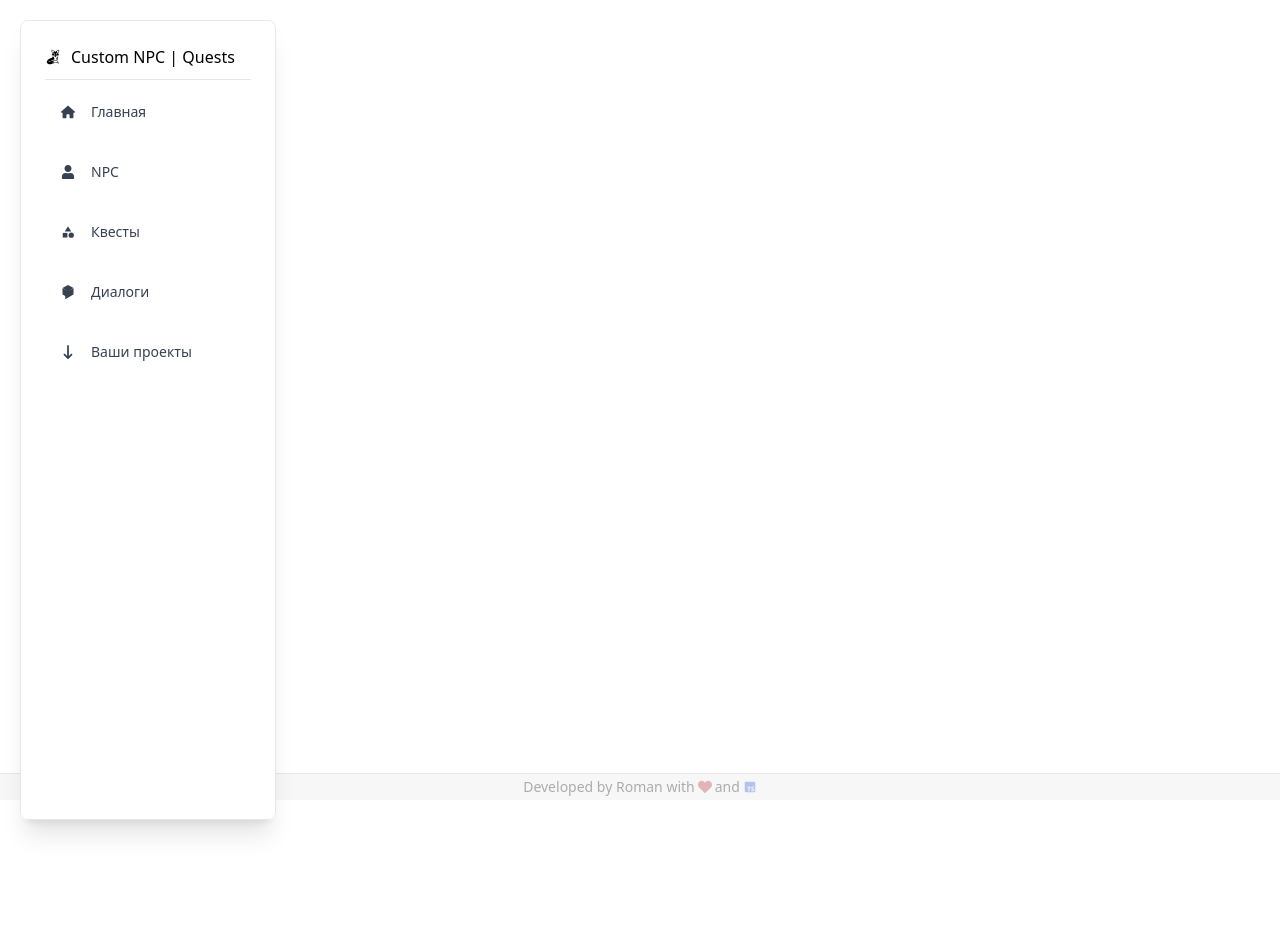
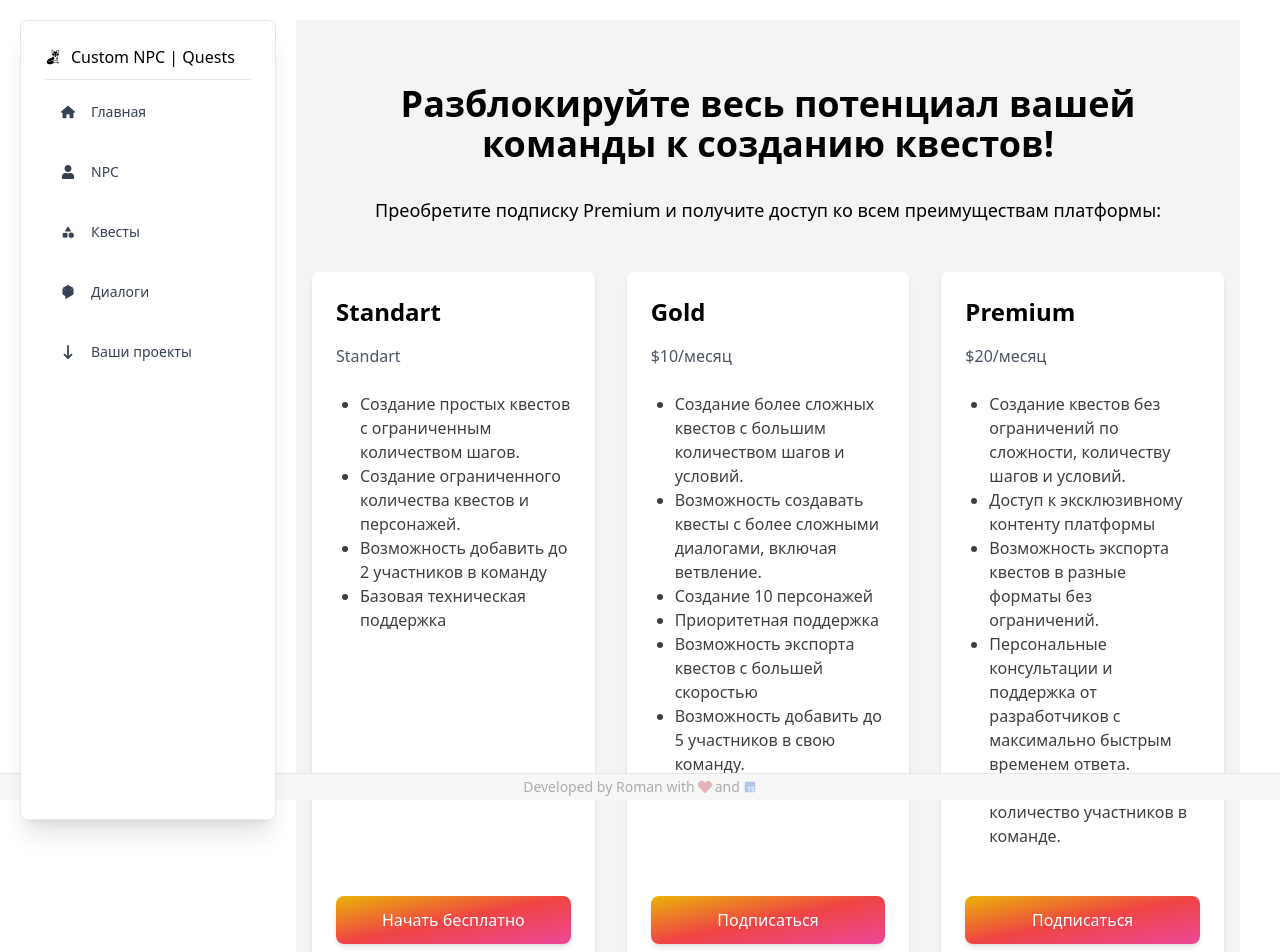
Before and after one commit to romanskijdev-group/web_cnpc_front, a React (Vite) app: page /dashboard/subscription in a window 1280 px wide. Shown: the top 952 px of the page. Before the commit the page ends 800 px from the top, so only its background shows below. Built offline with nearby package versions, Linux system fonts and the light colour scheme.

Commit message:
added subscription page

```diff
--- a/src/pages/Subscription.tsx
+++ b/src/pages/Subscription.tsx
@@ -1,7 +1,88 @@
-const Subscription = () => {
-    return(
-        <div></div>
-    )
+import React from 'react';
+import { Button } from '../ui/buttons/Button';
+
+interface SubscriptionPlan {
+  title: string;
+  price: number;
+  features: string[];
+  buttonText: string;
 }
 
-export default Subscription
+const subscriptionPlans: SubscriptionPlan[] = [
+  {
+    title: 'Standart',
+    price: 0,
+    features: [
+      'Создание простых квестов с ограниченным количеством шагов.',
+      'Создание ограниченного количества квестов и персонажей.',
+      'Возможность добавить до 2 участников в команду',
+      'Базовая техническая поддержка',
+    ],
+    buttonText: 'Начать бесплатно',
+  },
+  {
+    title: 'Gold',
+    price: 10,
+    features: [
+      'Создание более сложных квестов с большим количеством шагов и условий.',
+      'Возможность создавать квесты с более сложными диалогами, включая ветвление.',
+      'Создание 10 персонажей',
+      'Приоритетная поддержка',
+      'Возможность экспорта квестов с большей скоростью',
+      'Возможность добавить до 5 участников в свою команду.',
+    ],
+    buttonText: 'Подписаться',
+  },
+  {
+    title: 'Premium',
+    price: 20,
+    features: [
+      'Создание квестов без ограничений по сложности, количеству шагов и условий.',
+      'Доступ к эксклюзивному контенту платформы',
+      'Возможность экспорта квестов в разные форматы без ограничений.',
+      'Персональные консультации и поддержка от разработчиков с максимально быстрым временем ответа.',
+      'Неограниченное количество участников в команде.',
+    ],
+    buttonText: 'Подписаться',
+  },
+];
+
+const SubscriptionPage: React.FC = () => {
+  return (
+    <div className="bg-gray-100 min-h-screen px-4">
+      <div className="container mx-auto py-16 text-center">
+        <h1 className="text-4xl font-bold mb-8">
+          Разблокируйте весь потенциал вашей команды к созданию квестов!
+        </h1>
+
+        <p className="text-lg mb-12">
+          Преобретите подписку Premium и получите доступ ко всем преимуществам платформы:
+        </p>
+
+        <div className="grid grid-cols-1 md:grid-cols-3 gap-8"> {subscriptionPlans.map((plan) => (
+          <div key={plan.title} className="flex flex-col justify-between bg-white rounded-lg shadow-md p-6 text-left hover:translate-y-[-7px] transition-transform duration-300">
+        <div>
+        <h2 className="text-2xl font-bold mb-4">{plan.title}</h2>
+        <p className="text-gray-600 mb-6">
+            {plan.price == 0 ? 'Standart' : `$${plan.price}/месяц`}
+        </p>
+        <ul className="list-disc opacity-75 pl-6 mb-6"> {plan.features.map((feature) => (
+            <li key={feature}>{feature}</li>
+          ))}
+        </ul>
+      </div>
+      <div className="mt-6">
+        <Button
+          title={plan.buttonText}
+          className="w-full px-10 py-3"
+          />
+        </div>
+      </div>
+    ))}
+  </div>
+</div>
+</div>
+);
+};
+
+export default SubscriptionPage;
```
